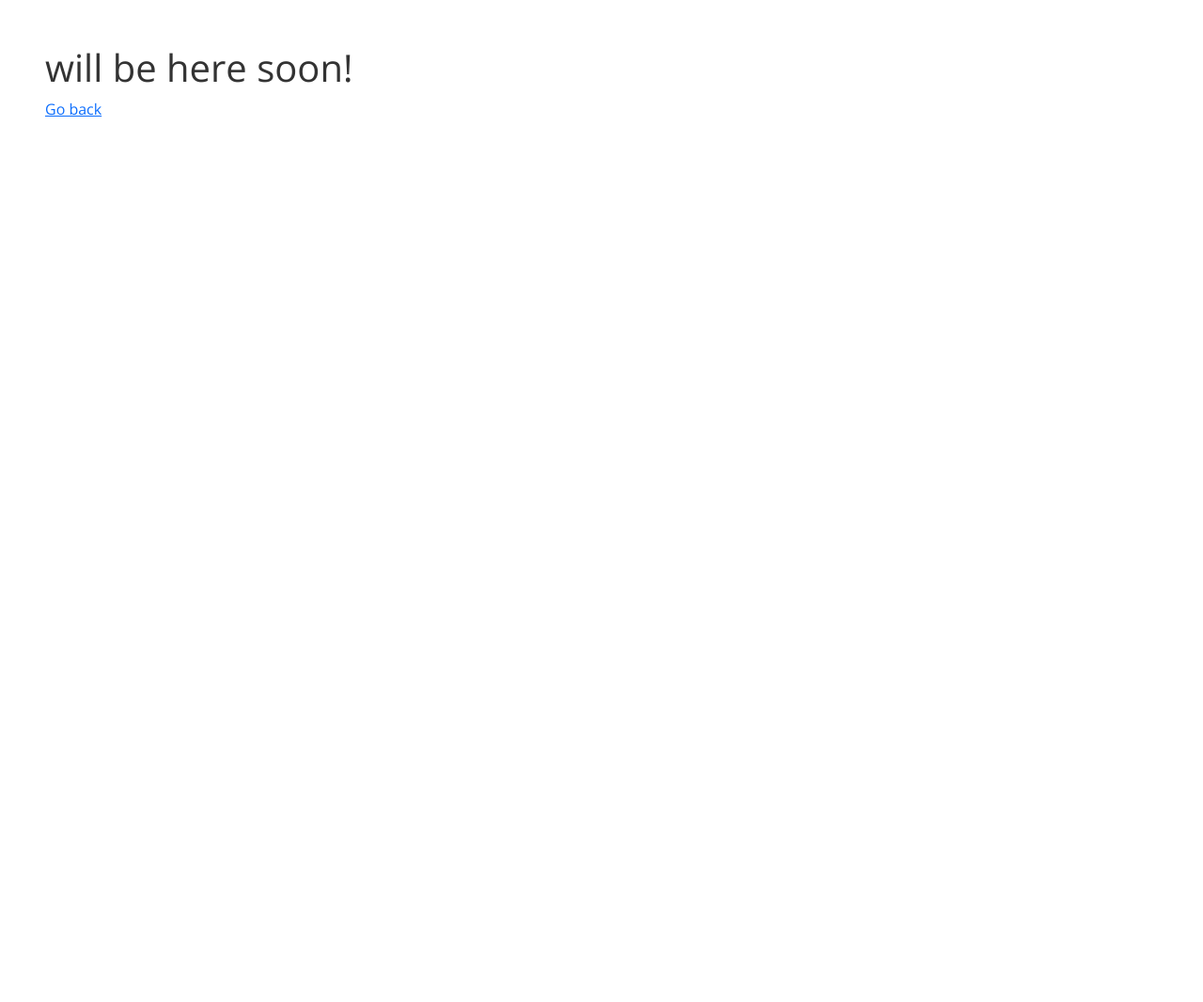
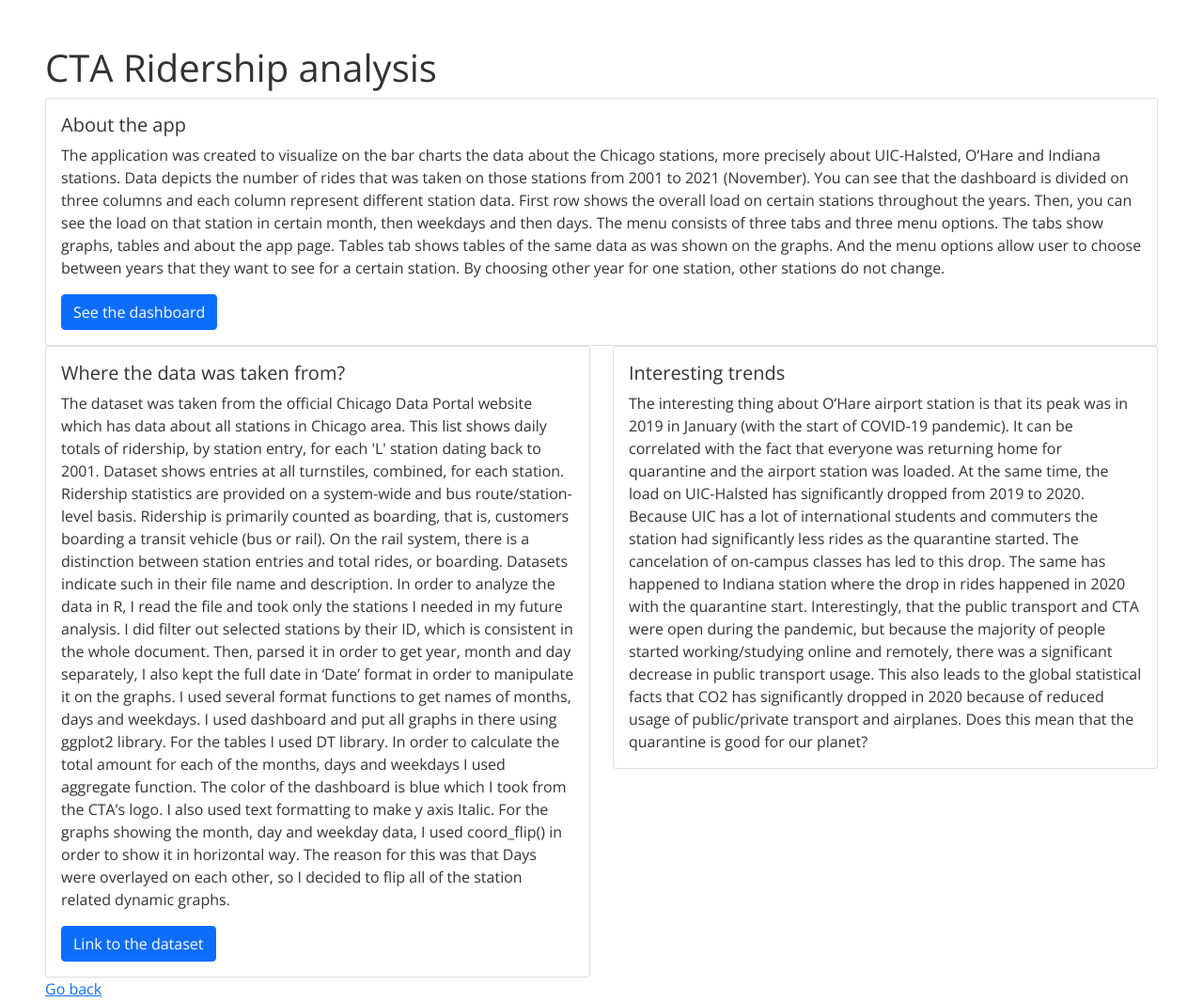
Before and after one commit to myelyu2/Data-Visualization-Projects, a plain HTML site: page project1.html in a window 1280 px wide. Shown: the whole page at 94% size. Before the commit the page ends 800 px from the top, so only its background shows below. Drawn offline with nearby package versions, Linux system fonts and the light colour scheme.

Commit message:
Added project 1

```diff
--- a/project1.html
+++ b/project1.html
@@ -11,7 +11,45 @@
     <title>Project 1</title>
   </head>
   <body>
-    <h1>will be here soon!</h1>
+    <h1>CTA Ridership analysis</h1>
+
+    <div class="card">
+      <div class="card-body">
+        <h5 class="card-title">About the app</h5>
+        <p class="card-text">The application was created to visualize on the bar charts the data about the Chicago stations, more precisely about UIC-Halsted, O’Hare and Indiana stations. Data depicts the number of rides that was taken on those stations from 2001 to 2021 (November). You can see that the dashboard is divided on three columns and each column represent different station data. First row shows the overall load on certain stations throughout the years. Then, you can see the load on that station in certain month, then weekdays and then days.
+          The menu consists of three tabs and three menu options. The tabs show graphs, tables and about the app page. Tables tab shows tables of the same data as was shown on the graphs. And the menu options allow user to choose between years that they want to see for a certain station. By choosing other year for one station, other stations do not change.
+          </p>
+        <a href="https://sf8nhp-malika-yelyubayeva.shinyapps.io/CS424_Project1/" class="btn btn-primary">See the dashboard</a>
+      </div>
+    </div>
+
+    <div class="row">
+      <div class="col-sm-6">
+        <div class="card">
+          <div class="card-body">
+            <h5 class="card-title">Where the data was taken from?</h5>
+            <p class="card-text">The dataset was taken from the official Chicago Data Portal website which has data about all stations in Chicago area. This list shows daily totals of ridership, by station entry, for each 'L' station dating back to 2001. Dataset shows entries at all turnstiles, combined, for each station. Ridership statistics are provided on a system-wide and bus route/station-level basis. Ridership is primarily counted as boarding, that is, customers boarding a transit vehicle (bus or rail).  On the rail system, there is a distinction between station entries and total rides, or boarding. Datasets indicate such in their file name and description.
+              In order to analyze the data in R, I read the file and took only the stations I needed in my future analysis. I did filter out selected stations by their ID, which is consistent in the whole document. Then, parsed it in order to get year, month and day separately, I also kept the full date in ‘Date’ format in order to manipulate it on the graphs. I used several format functions to get names of months, days and weekdays.
+              I used dashboard and put all graphs in there using ggplot2 library. For the tables I used DT library. In order to calculate the total amount for each of the months, days and weekdays I used aggregate function. The color of the dashboard is blue which I took from the CTA’s logo. I also used text formatting to make y axis Italic. For the graphs showing the month, day and weekday data, I used coord_flip() in order to show it in horizontal way. The reason for this was that Days were overlayed on each other, so I decided to flip all of the station related dynamic graphs.
+              </p>
+            <a href="https://data.cityofchicago.org/Transportation/CTA-Ridership-L-Station-Entries-Daily-Totals/5neh-572f" class="btn btn-primary">Link to the dataset</a>
+          </div>
+        </div>
+      </div>
+      <div class="col-sm-6">
+        <div class="card">
+          <div class="card-body">
+            <h5 class="card-title">Interesting trends</h5>
+            <p class="card-text">The interesting thing about O’Hare airport station is that its peak was in 2019 in January (with the start of COVID-19 pandemic). It can be correlated with the fact that everyone was returning home for quarantine and the airport station was loaded.
+              At the same time, the load on UIC-Halsted has significantly dropped from 2019 to 2020. Because UIC has a lot of international students and commuters the station had significantly less rides as the quarantine started. The cancelation of on-campus classes has led to this drop.
+              The same has happened to Indiana station where the drop in rides happened in 2020 with the quarantine start. Interestingly, that the public transport and CTA were open during the pandemic, but because the majority of people started working/studying online and remotely, there was a significant decrease in public transport usage. This also leads to the global statistical facts that CO2 has significantly dropped in 2020 because of reduced usage of public/private transport and airplanes. Does this mean that the quarantine is good for our planet?
+              </p>
+          </div>
+        </div>
+      </div>
+    </div>
+
+
 
     <a href="./index.html">Go back</a>
 
```
Also changed, not shown: index.html (+1 -1 lines).
